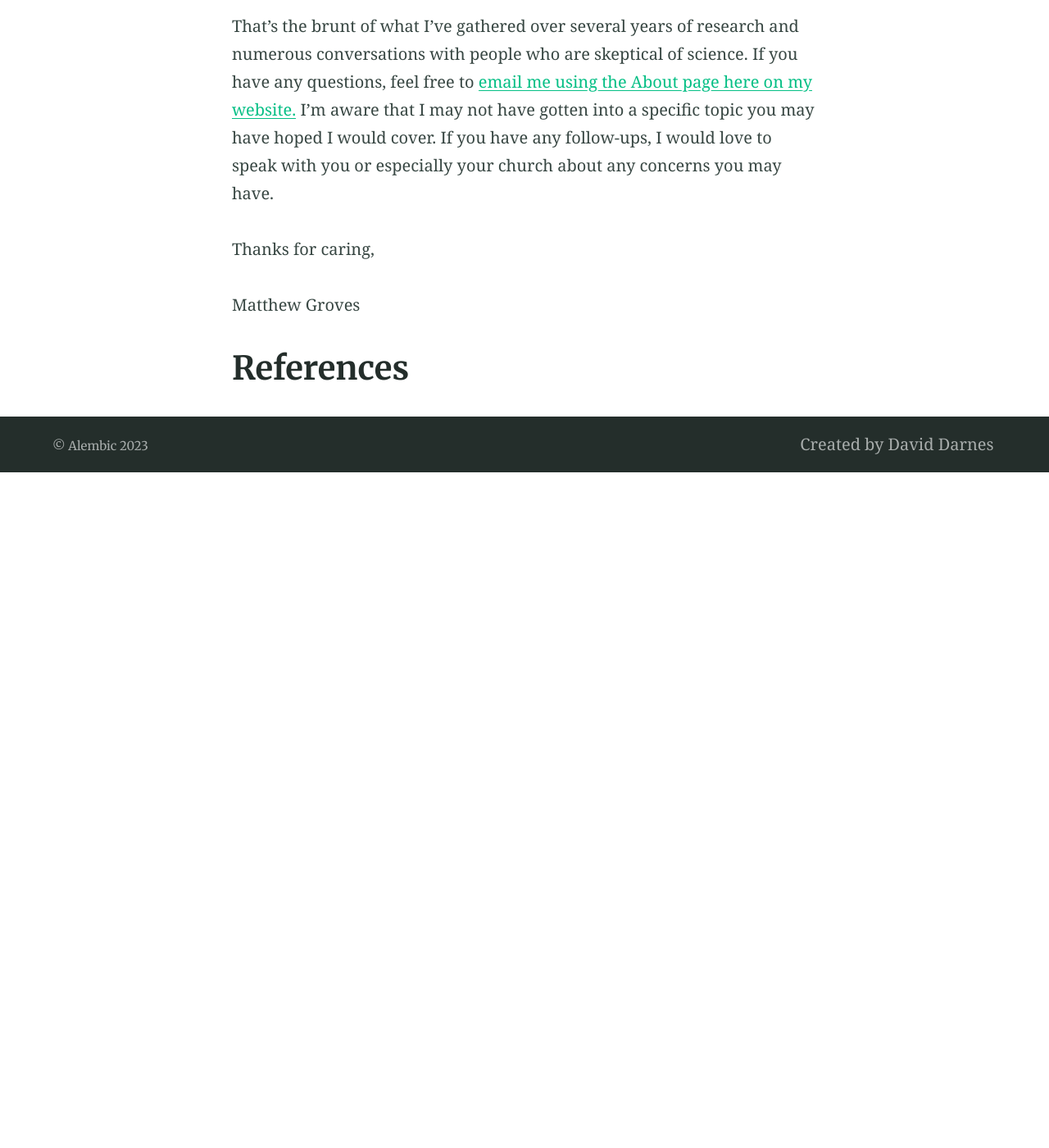
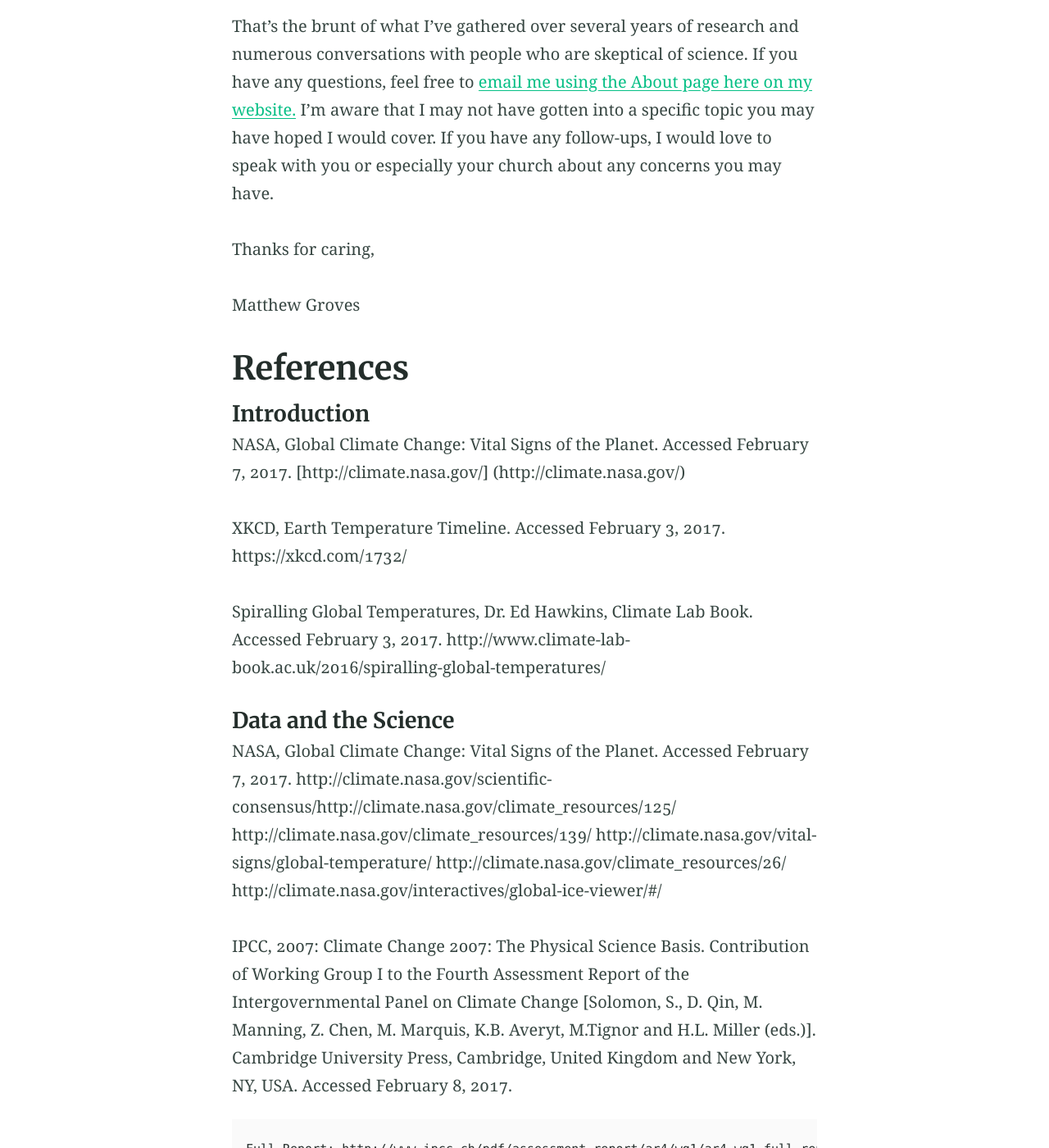
Before and after one commit to matthewdgroves/matthewdgroves.github.io, a Jekyll site: the page built from guide.md, in a window 1280 px wide and 1400 px high, scrolled down 22295 px. Shown: the whole window at 82% size. Built offline with Jekyll 4.4.1, drawn with Linux system fonts in a browser that asks for light colours; before the commit the page ends 22871 px from its top, so only the background shows below that; some of the changed text lies outside the part shown.

Commit message:
Update guide.md

```diff
--- a/guide.md
+++ b/guide.md
@@ -205,6 +205,43 @@ Matthew Groves
 
 
 # References
+
+#### Introduction
+NASA, Global Climate Change: Vital Signs of the Planet. Accessed February 7, 2017.
+    [http://climate.nasa.gov/] (http://climate.nasa.gov/)
+
+XKCD, Earth Temperature Timeline. Accessed February 3, 2017.
+    https://xkcd.com/1732/
+
+Spiralling Global Temperatures, Dr. Ed Hawkins, Climate Lab Book. Accessed February 3, 2017.
+    http://www.climate-lab-book.ac.uk/2016/spiralling-global-temperatures/
+
+#### Data and the Science
+
+NASA, Global Climate Change: Vital Signs of the Planet. Accessed February 7, 2017.
+    http://climate.nasa.gov/scientific-consensus/http://climate.nasa.gov/climate_resources/125/
+    http://climate.nasa.gov/climate_resources/139/
+    http://climate.nasa.gov/vital-signs/global-temperature/
+    http://climate.nasa.gov/climate_resources/26/
+    http://climate.nasa.gov/interactives/global-ice-viewer/#/
+
+IPCC, 2007: Climate Change 2007: The Physical Science Basis. Contribution of Working Group I to the Fourth Assessment Report of the Intergovernmental Panel on Climate Change [Solomon, S., D. Qin, M. Manning, Z. Chen, M. Marquis, K.B. Averyt, M.Tignor and H.L. Miller (eds.)]. Cambridge University Press, Cambridge, United Kingdom and New York, NY, USA. Accessed February 8, 2017.
+
+    Full Report: http://www.ipcc.ch/pdf/assessment-report/ar4/wg1/ar4_wg1_full_report.pdf
+
+    Technical Summary: https://www.ipcc.ch/pdf/assessment-report/ar4/wg1/ar4-wg1-ts.pdf
+
+    FAQ:  https://www.ipcc.ch/pdf/assessment-report/ar4/wg1/ar4-wg1-faqs.pdf
+
+IPCC, 2013: Climate Change 2013: The Physical Science Basis. Contribution of Working Group I to the Fifth Assessment Report of the Intergovernmental Panel on Climate Change [Stocker, T.F., D. Qin, G.-K. Plattner, M. Tignor, S.K. Allen, J. Boschung, A. Nauels, Y. Xia, V. Bex and P.M. Midgley (eds.)]. Cambridge University Press, Cambridge, United Kingdom and New York, NY, USA, 1535 pp. Accessed February 8, 2017.
+
+    Poster: http://www.ipcc.ch/report/ar5/wg1/docs/WGI_AR5_2013_Poster.pdf
+
+Grist, How to talk to a Climate Skeptic. Accessed February 8, 2017.
+    http://grist.org/series/skeptics/
+
+#### Scientific Consensus
+
 <!--
 NASA, Global Climate Change: Vital Signs of the Planet. Accessed February 7, 2017.
 
```
